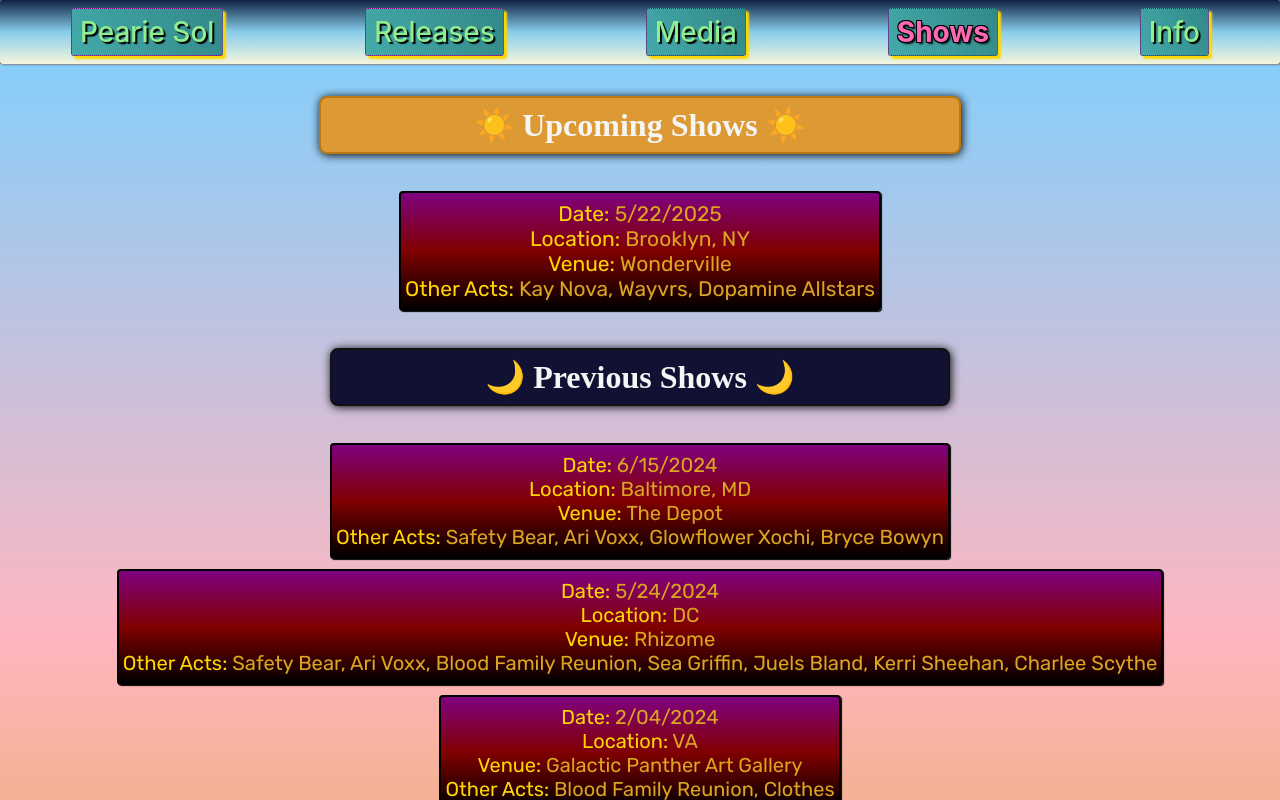
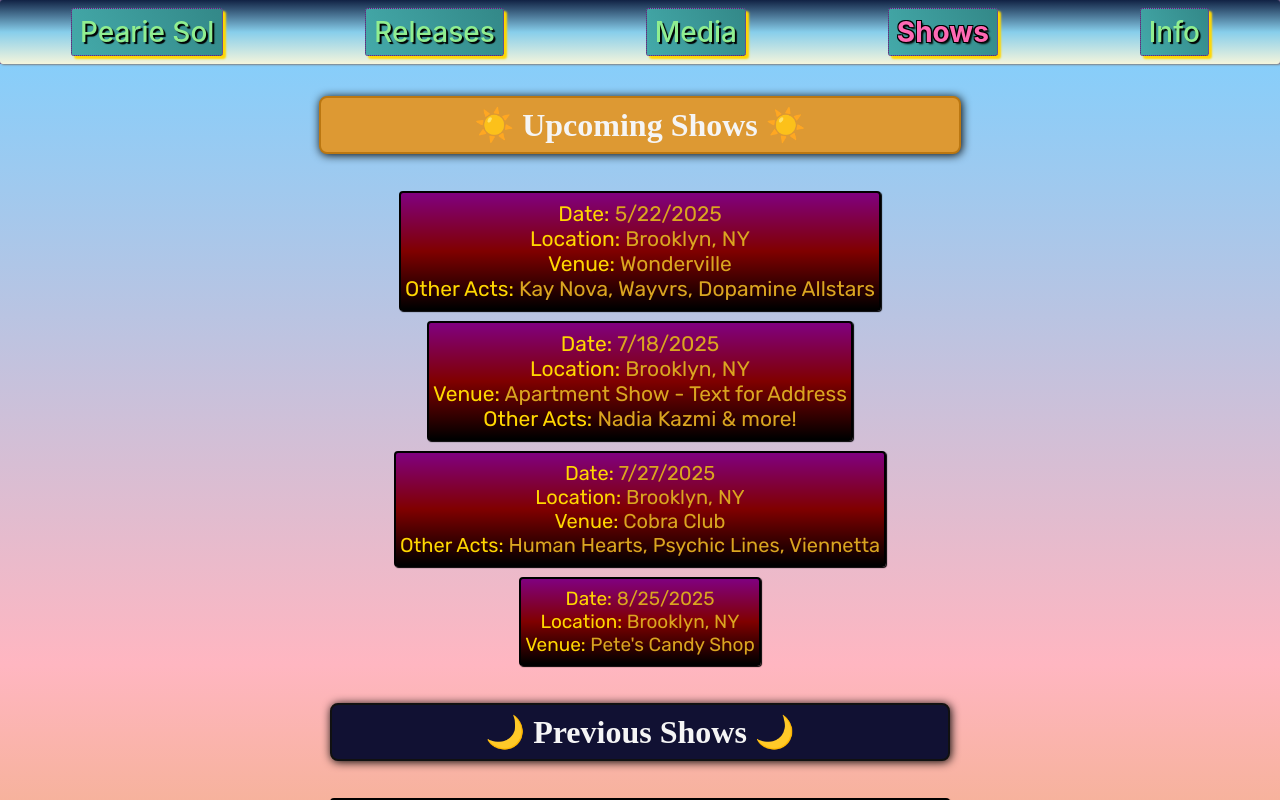
Before and after one commit to perryf/pearie-sol, a Next.js app: page /shows in a window 1280 px wide. Shown: the top 800 px of the page. Built offline with nearby package versions, Linux system fonts and the light colour scheme; a web font is replaced by a local one.

Commit message:
add additional nyc summer shows

```diff
--- a/components/showListing.js
+++ b/components/showListing.js
@@ -40,12 +40,14 @@ const ShowListing = ({ shows, upcoming }) => {
               {venue}
             </span>
           </li>
+          {otherActs && (
             <li className={styles.showListItemRow}>
               <span>
                 <span className={styles.showCategory}>Other Acts: </span>
                 {otherActs}
               </span>
             </li>
+          )}
           {link && (
             <li className={`${styles.showListItemRow} ${styles.showListLink}`}>
               <span>
--- a/data/showList.json
+++ b/data/showList.json
@@ -1,4 +1,22 @@
 [
+  {
+    "date": "2025-08-25",
+    "venue": "Pete's Candy Shop",
+    "location": "Brooklyn, NY",
+    "otherActs": ""
+  },
+  {
+    "date": "2025-07-27",
+    "venue": "Cobra Club",
+    "location": "Brooklyn, NY",
+    "otherActs": "Human Hearts, Psychic Lines, Viennetta"
+  },
+  {
+    "date": "2025-07-18",
+    "venue": "Apartment Show - Text for Address",
+    "location": "Brooklyn, NY",
+    "otherActs": "Nadia Kazmi & more!"
+  },
   {
     "date": "2025-05-22",
     "venue": "Wonderville",
--- a/data/tickerInfo.js
+++ b/data/tickerInfo.js
@@ -9,10 +9,10 @@ const formatTicker = (show = {}) => {
     : ''
   const locationDisplay = show.location !== 'DC' ? `, ${show.location}` : ''
   const otherActsDisplay = show.otherActs
-    ? show.otherActs.replace(',', ' &')
+    ? ` (w/ ${show.otherActs.replace(',', ' &')}`
     : ''
 
-  return `🚨🚨 Upcoming Show: ${dateDisplay} ${show.venue} ${locationDisplay} (w/ ${otherActsDisplay})! 🚨🚨`
+  return `🚨🚨 Upcoming Show: ${dateDisplay} ${show.venue} ${locationDisplay}${otherActsDisplay}! 🚨🚨`
 }
 
 // TODO -> refactor to not have to create a whole array of upcoming shows, just find nearest upcoming show
```
Also changed, not shown: 2 other files (tests, documents, lock files or other folders). Lines whose indentation alone changed are shown as unchanged.
